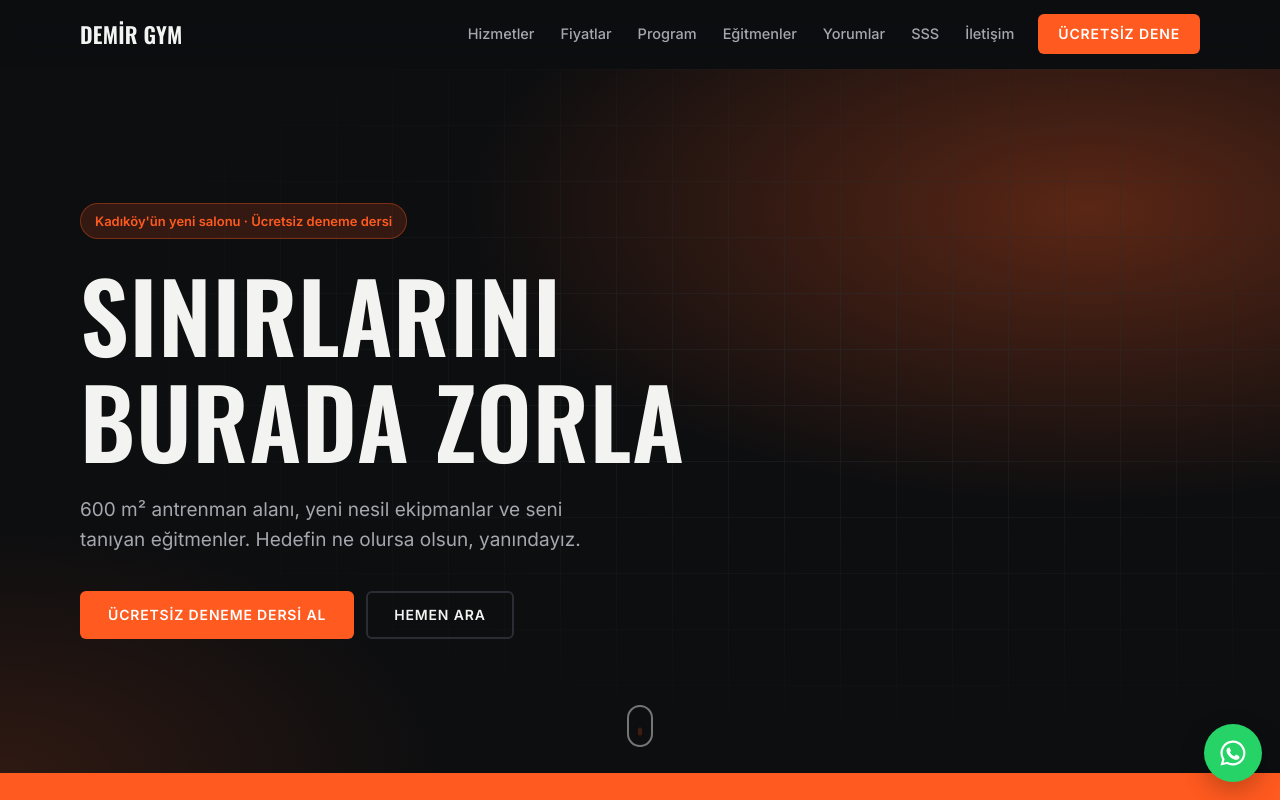
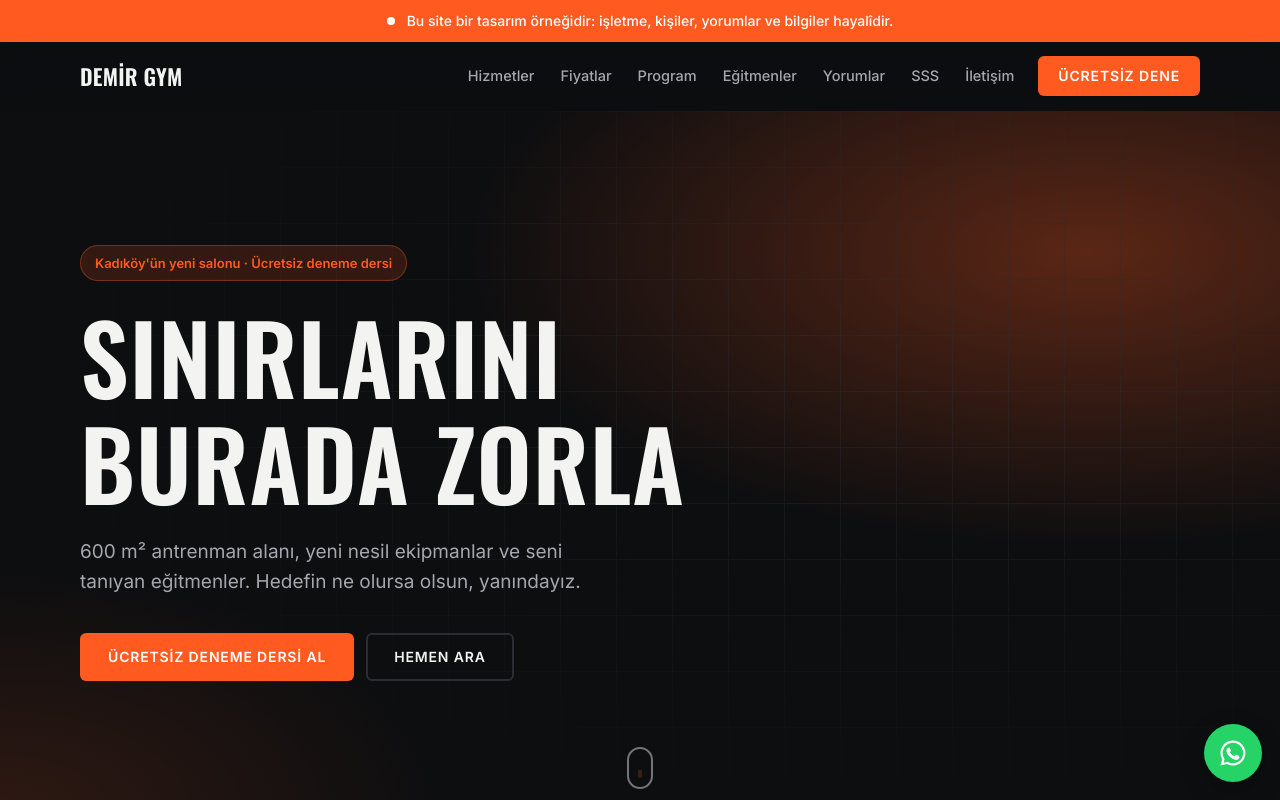
Before and after one commit to emircankaraman/demir-gym-demo, a plain HTML site: page index.html in a window 1280 px wide. Shown: the top 800 px of the page. Drawn offline with nearby package versions, Linux system fonts and the light colour scheme.

Commit message:
Site güncellendi (2026-11-25 02:23)

```diff
--- a/index.html
+++ b/index.html
@@ -456,7 +456,7 @@ html.lenis,html.lenis body{height:auto}
 <script type="application/ld+json">{"@context": "https://schema.org", "@type": "ExerciseGym", "name": "Demir Gym", "description": "Kadıköy'de modern ekipmanlı fitness salonu. Ağırlık, kardiyo, grup dersleri ve kişisel antrenman. Ücretsiz deneme dersi için bize yazın.", "telephone": "0532 000 00 00", "address": "Caferağa Mah. Örnek Sok. No:1, Kadıköy / İstanbul", "sameAs": ["https://instagram.com/demirgym"]}</script>
 </head>
 <body>
-
+<div class="duyuru"><div class="kap duyuru-ic"><span class="nabiz" aria-hidden="true"></span><span>Bu site bir tasarım örneğidir: işletme, kişiler, yorumlar ve bilgiler hayalîdir.</span></div></div>
 <header class="ust">
   <div class="ilerleme" aria-hidden="true"></div>
   <div class="kap ust-ic">
```
